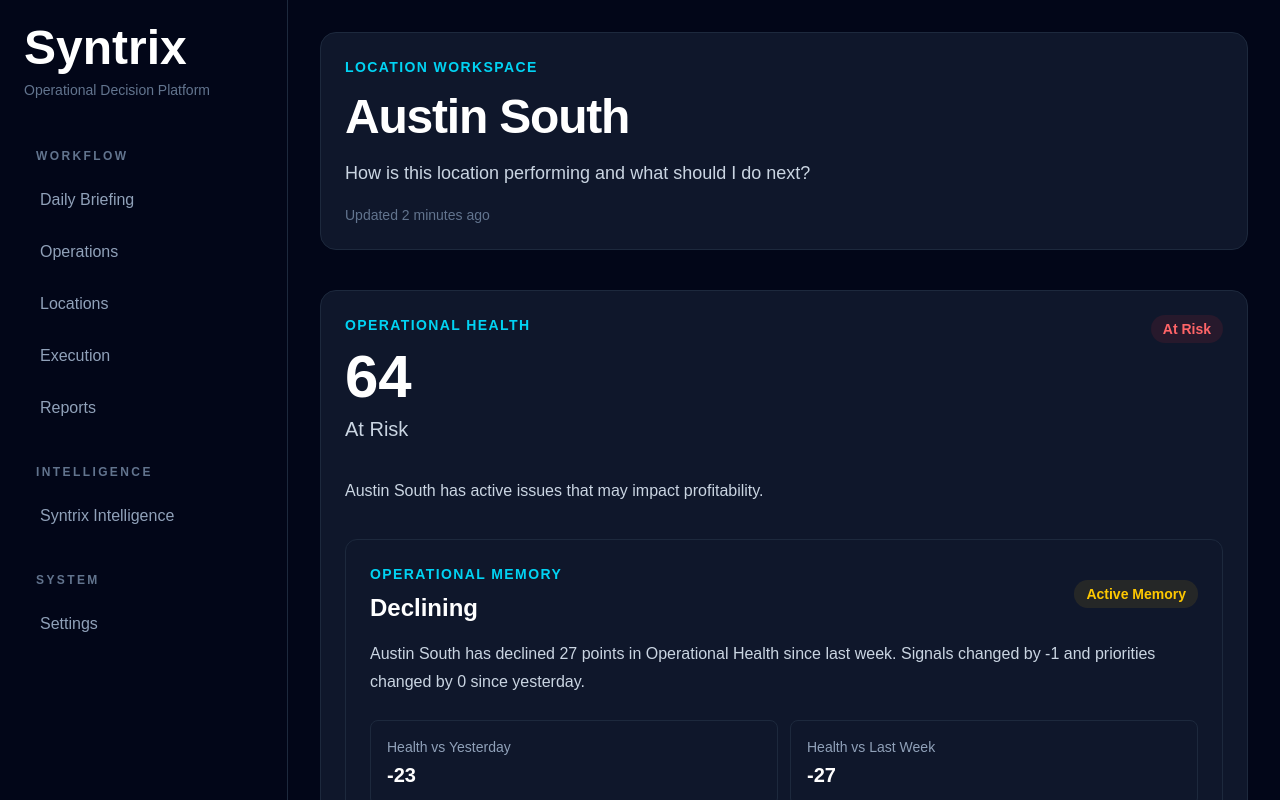
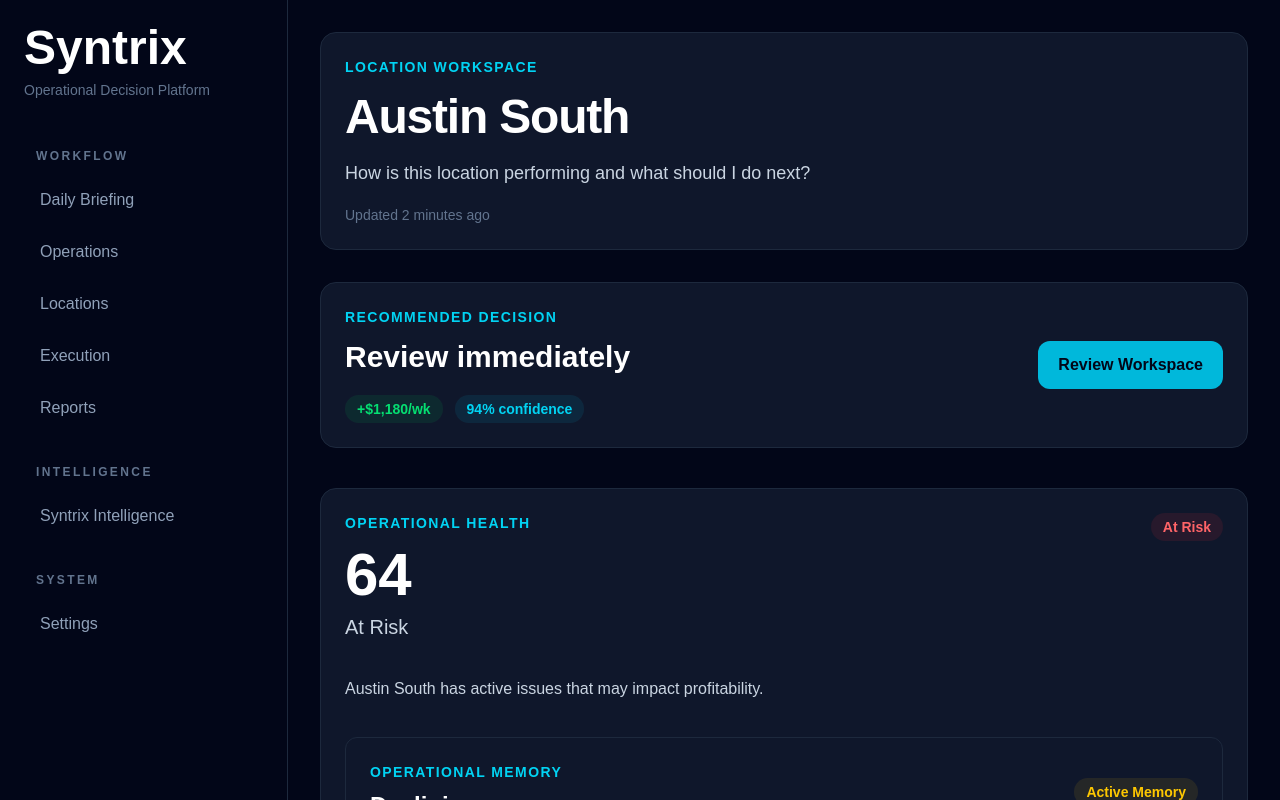
Before and after one commit to SyntrixAI/syntrix-ops, a Next.js app: page /locations/austin-south in a window 1280 px wide. Shown: the top 800 px of the page. Built offline with nearby package versions, Linux system fonts and the light colour scheme.

Commit message:
Add decision banner to executive workspaces

```diff
--- a/src/app/locations/[id]/page.js
+++ b/src/app/locations/[id]/page.js
@@ -5,6 +5,7 @@
 import LocationExecution from "../../../components/locations/LocationExecution";
 import LocationActivity from "../../../components/locations/LocationActivity";
 import WorkspaceHeader from "../../../components/business/WorkspaceHeader";
+import DecisionBanner from "../../../components/business/DecisionBanner";
 
 export default async function LocationPage({ params }) {
   const { id } = await params;
@@ -32,6 +33,24 @@
           updatedAt="Updated 2 minutes ago"
         />
 
+        <DecisionBanner
+          decision={
+          workspace.operations.priorities[0]?.primaryAction ??
+          "Continue monitoring this location"
+          }
+          impact={
+            workspace.operations.priorities[0]
+              ? `+$${workspace.operations.priorities[0].estimatedImpact.toLocaleString()}/wk`
+              : null
+          }
+          confidence={
+            workspace.overview.assessment
+              ? `${workspace.overview.assessment.confidence}% confidence`
+              : null
+          }
+          actionLabel="Review Workspace"
+        />
+
         <LocationOverview overview={workspace.overview} />
         <LocationOperations operations={workspace.operations} />
         <LocationExecution execution={workspace.execution} />
--- a/src/app/operations/investigations/[id]/page.js
+++ b/src/app/operations/investigations/[id]/page.js
@@ -6,6 +6,7 @@
 import SyntrixAssessment from "../../../../components/compositions/SyntrixAssessment";
 import InvestigationContext from "../../../../components/investigations/InvestigationReasoning";
 import WorkspaceHeader from "../../../../components/business/WorkspaceHeader";
+import DecisionBanner from "../../../../components/business/DecisionBanner";
 
 import { getInvestigation } from "../../../../lib/selectors";
 
@@ -36,6 +37,13 @@
            updatedAt="Updated 5 minutes ago"
         />
 
+        <DecisionBanner
+           decision={investigation.priority.primaryAction}
+           impact={`+$${investigation.priority.estimatedImpact.toLocaleString()}/wk`}
+           confidence={`${investigation.assessment?.confidence ?? 90}% confidence`}
+           actionLabel="Send to Execution"
+        />
+
         <div className="grid grid-cols-1 gap-8 lg:grid-cols-3">
           <div className="space-y-8 lg:col-span-2">
             <SyntrixAssessment assessment={investigation.assessment} />
--- /dev/null
+++ b/src/components/business/DecisionBanner/index.jsx
@@ -0,0 +1,46 @@
+import Card from "../../ui/Card";
+import Badge from "../../ui/Badge";
+
+export default function DecisionBanner({
+  label = "Recommended Decision",
+  decision,
+  impact,
+  confidence,
+  actionLabel = "Review Decision",
+}) {
+  if (!decision) return null;
+
+  return (
+    <Card className="mt-8 border-cyan-500/30 bg-cyan-500/5">
+      <div className="flex flex-col gap-6 lg:flex-row lg:items-center lg:justify-between">
+        <div>
+          <p className="text-sm font-semibold uppercase tracking-widest text-cyan-400">
+            {label}
+          </p>
+
+          <h2 className="mt-3 max-w-4xl text-3xl font-bold text-white">
+            {decision}
+          </h2>
+
+          <div className="mt-5 flex flex-wrap gap-3">
+            {impact && (
+              <Badge tone="success">
+                {impact}
+              </Badge>
+            )}
+
+            {confidence && (
+              <Badge tone="info">
+                {confidence}
+              </Badge>
+            )}
+          </div>
+        </div>
+
+        <button className="rounded-xl bg-cyan-500 px-5 py-3 font-semibold text-slate-950 transition hover:bg-cyan-400">
+          {actionLabel}
+        </button>
+      </div>
+    </Card>
+  );
+}
```
